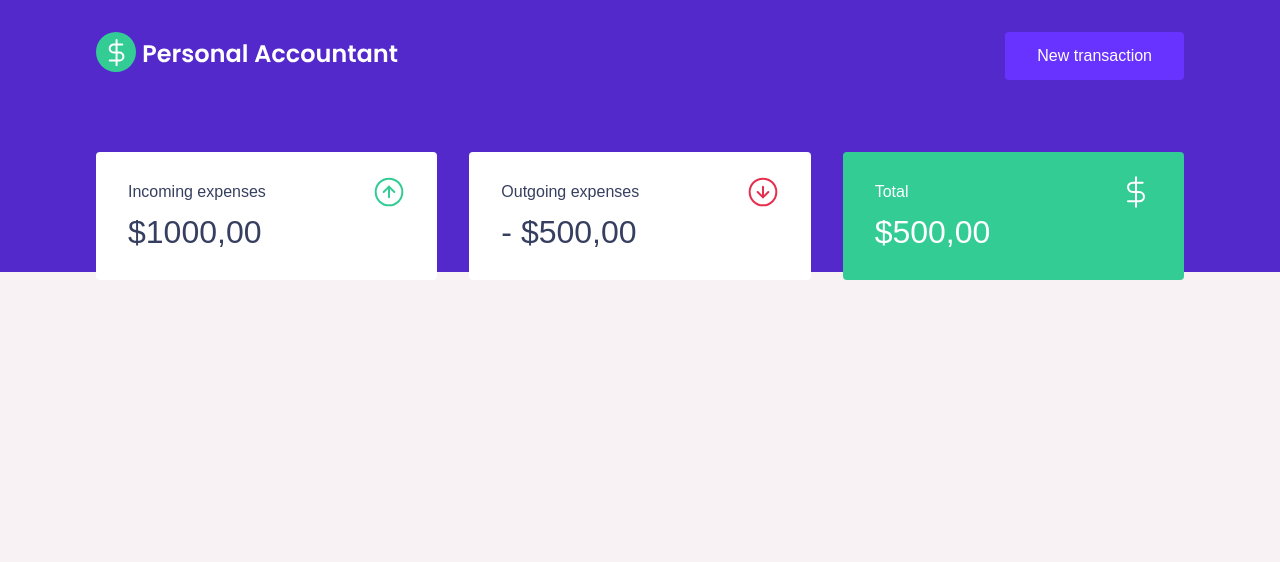
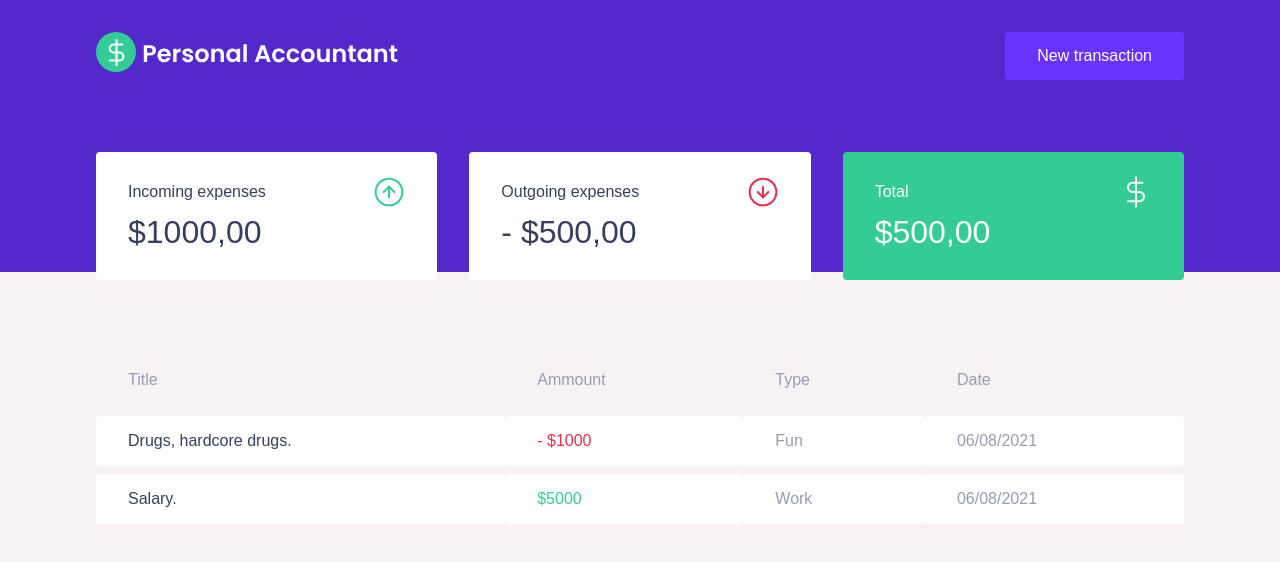
Before and after one commit to ThunderStormOwl/personal-accountant, a React (Create React App) app: page / in a window 1280 px wide. Shown: the top 562 px of the page. Built offline with nearby package versions, Linux system fonts and the light colour scheme.

Commit message:
Componentization class Transaction Table complete

```diff
--- a/src/components/Dashboard/Dashboard.tsx
+++ b/src/components/Dashboard/Dashboard.tsx
@@ -1,10 +1,12 @@
-import { Summary } from '../Summary/Summary'
-import {Container} from './styles'
+import { Summary } from '../Summary/Summary';
+import { Container } from './styles';
+import { TransactionsTable } from '../TransactionsTable'
 
 export function Dashboard(){
     return(
         <Container>
             <Summary/>
+            <TransactionsTable />
         </Container>
     );
 }
--- /dev/null
+++ b/src/components/TransactionsTable/index.tsx
@@ -0,0 +1,33 @@
+import { Container } from "./styles";
+
+export function TransactionsTable() {
+    return(
+        <Container>
+            <table>
+                <thead>
+                    <tr>
+                        <th>Title</th>
+                        <th>Ammount</th>
+                        <th>Type</th>
+                        <th>Date</th>
+                    </tr>
+                </thead>
+                <tbody>
+                    <tr>
+                        <td>Drugs, hardcore drugs.</td>
+                        <td className="withdrawal">- $1000</td>
+                        <td>Fun</td>
+                        <td>06/08/2021</td>
+                    </tr>
+                    <tr>
+                        <td >Salary.</td>
+                        <td className="deposit">$5000</td>
+                        <td>Work</td>
+                        <td>06/08/2021</td>
+                    </tr>
+                </tbody>
+            </table>
+        </Container>
+    )
+
+}
--- /dev/null
+++ b/src/components/TransactionsTable/styles.ts
@@ -0,0 +1,36 @@
+import styled from "styled-components";
+
+export const Container = styled.div `
+    margin-top: 4rem;
+    table {
+        width: 100%;
+        border-spacing: 0 0.5rem;
+
+        th{
+            color: var(--text-body);
+            font-weight: 400;
+            padding: 1rem 2rem;
+            text-align: left;
+            line-height: 1.5rem;
+        }
+
+        td{
+            padding: 1rem 2rem;
+            border: 0;
+            background: var(--shape);
+            color: var(--text-body);
+            border-radius: 0.25rem;
+
+            &:first-child{
+                color: var(--text-title);
+            }
+
+            &.deposit{
+                color: var(--green);
+            }
+            &.withdrawal{
+                color: var(--red);
+            }
+        }
+    }
+`
```
